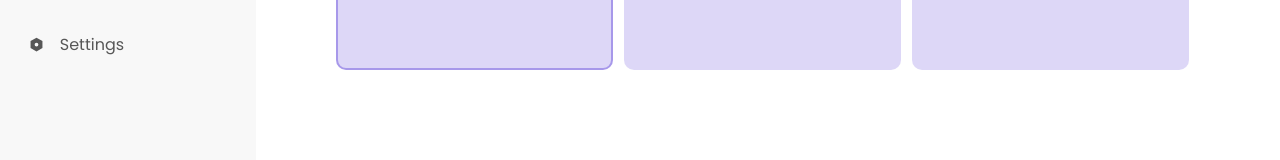
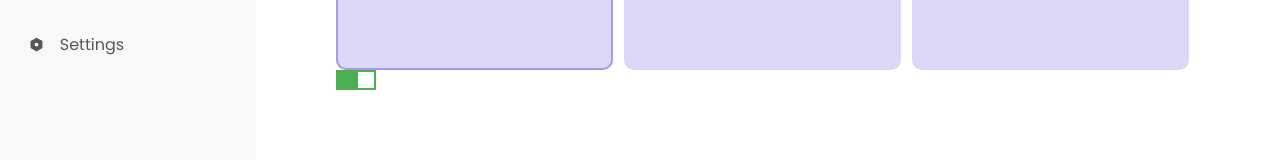
Before and after one commit to akinloluwami/presstype, a Next.js app: page /appearance in a window 1280 px wide. Shown: the part 389-549 px from the top of the page. Built offline with nearby package versions, Linux system fonts and the light colour scheme.

Commit message:
imported for testing...

```diff
--- a/pages/appearance/index.tsx
+++ b/pages/appearance/index.tsx
@@ -1,4 +1,5 @@
 import Themes from "@/components/dashboard/themes/Themes";
+import Toggle from "@/components/elements/toggle/Toggle";
 import DashboardLayout from "@/layouts/dashboard_layout";
 import React from "react";
 
@@ -6,6 +7,7 @@ const Index = () => {
   return (
     <DashboardLayout page_name="Appearance">
       <Themes />
+      <Toggle on />
     </DashboardLayout>
   );
 };
```
